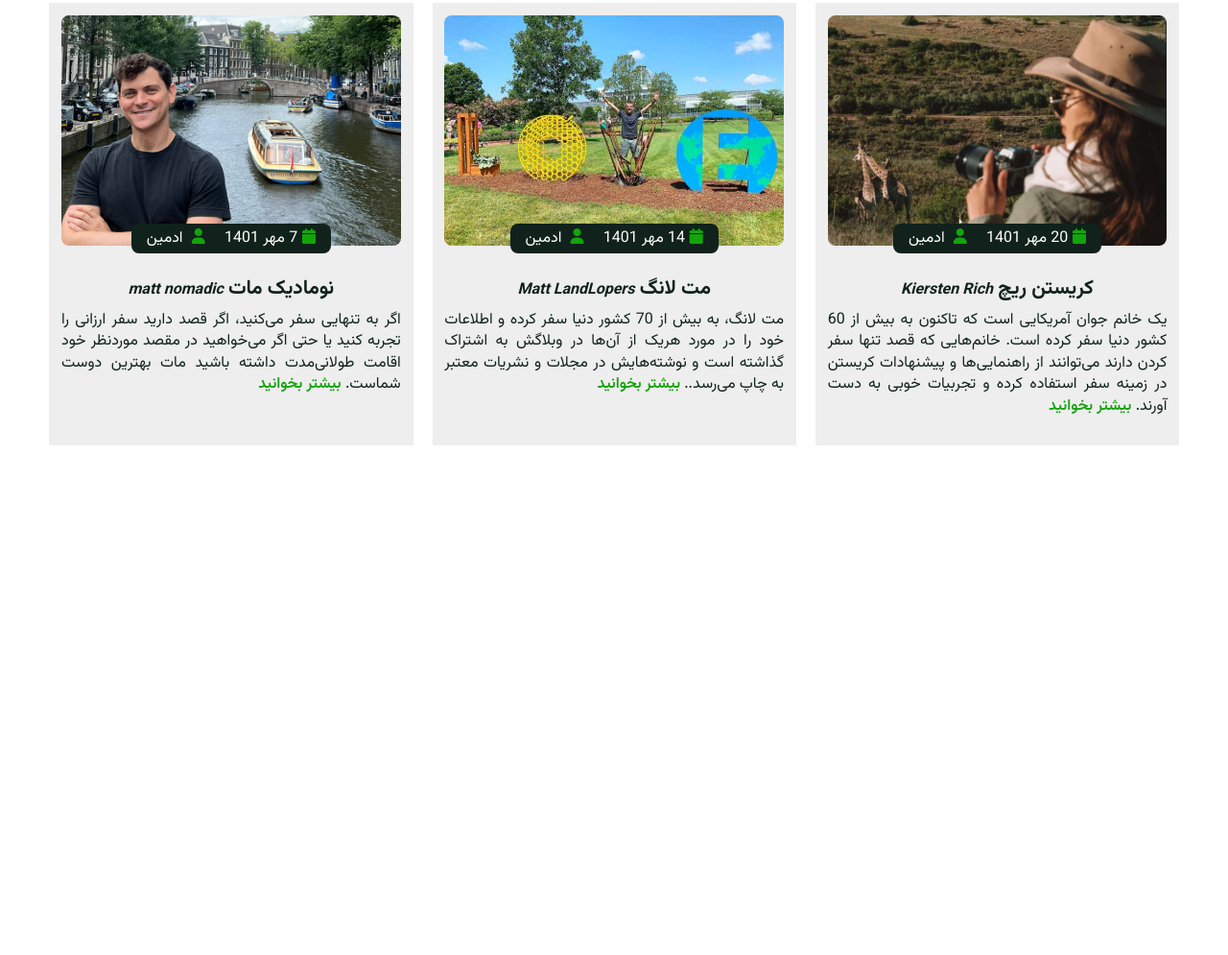
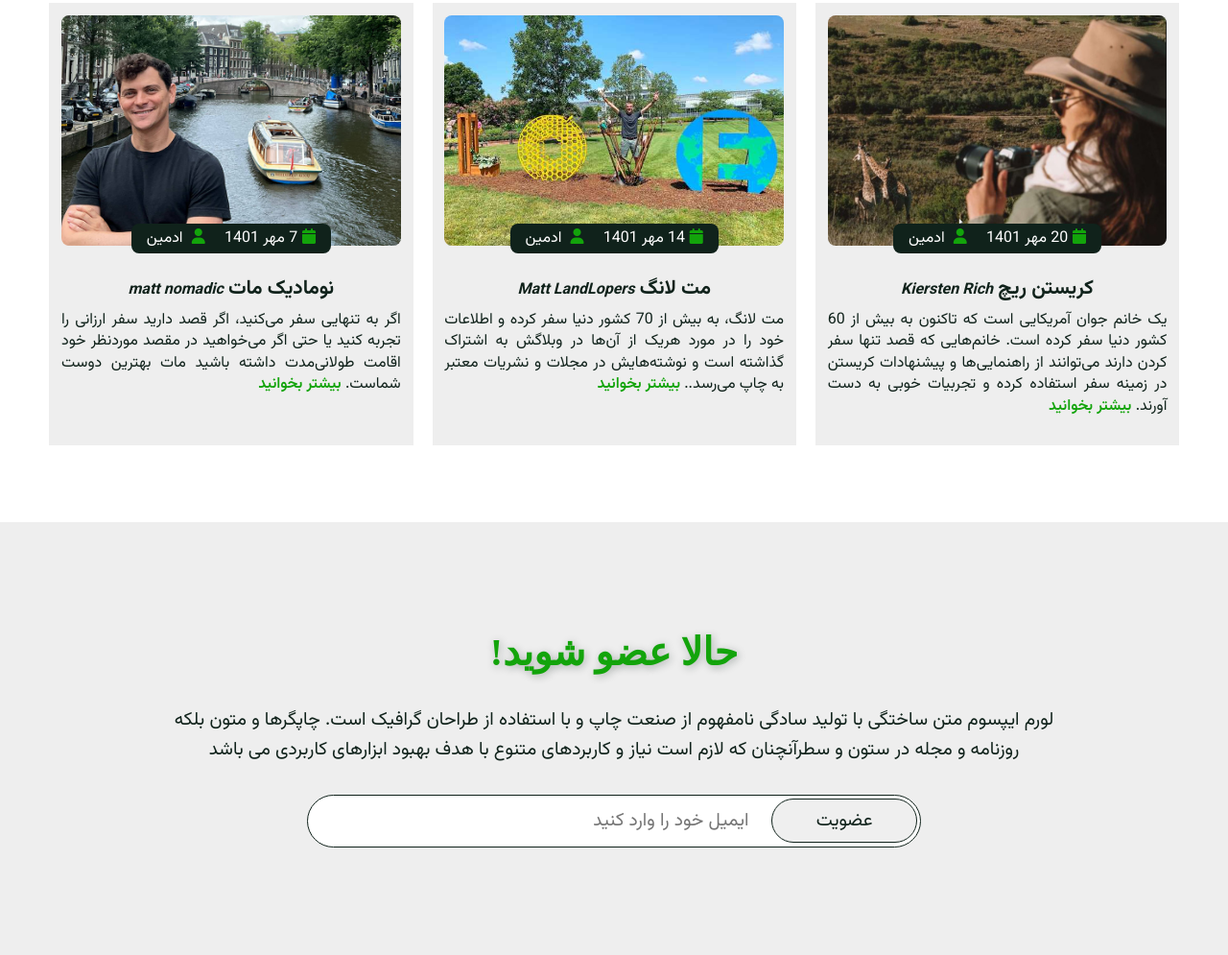
Before and after one commit to SamiraPourkhaligh/Irantour, a plain HTML site: page index.html in a window 1280 px wide. Shown: the part 5958-6953 px from the top of the page at 96% size. Before the commit the page ends 6502 px from the top, so only its background shows below. Drawn offline with nearby package versions, Linux system fonts and the light colour scheme; files whose address does not match are found by name; a web font is replaced by a local one.

Commit message:
Create newsletter section

```diff
--- a/css/style.scss
+++ b/css/style.scss
@@ -745,6 +745,62 @@ section {
   }
 }
 
+//  ==================== Newsletter
+.newsletter {
+  background: $light-bg;
+
+  .content {
+    max-width: 60rem;
+    margin: 1rem auto;
+
+    .heading {
+      direction: rtl;
+    }
+
+    p {
+      font-size: 1.2rem;
+      line-height: 1.6;
+      color: $black;
+      direction: rtl;
+      text-align: center;
+    }
+
+    form {
+      width: 40rem;
+      margin: 2rem auto;
+      background: $white;
+      border-radius: 5rem;
+      border: $border;
+      padding: 0.2rem;
+      display: flex;
+    }
+
+    .email {
+      width: 80%;
+      background: none;
+      text-transform: none;
+      font-size: 1.2rem;
+      color: $black;
+      padding: 0.5rem 1.5rem;
+      direction: rtl;
+    }
+
+    .submit {
+      width: 10rem;
+      border: $border;
+      font-size: 1.2rem;
+      cursor: pointer;
+      margin-top: 0;
+      border-radius: 5rem;
+
+      &:hover {
+        background: $black;
+        color: $white;
+      }
+    }
+  }
+}
+
 //  ==================== Media queries
 @media screen and (max-width: 1200px) {
   .header {
@@ -903,6 +959,14 @@ section {
       @include grid(18rem);
     }
   }
+
+  .newsletter {
+    .content {
+      form {
+        width: 30rem;
+      }
+    }
+  }
 }
 
 @media screen and (max-width: 576px) {
@@ -937,4 +1001,12 @@ section {
       display: none;
     }
   }
+
+  .newsletter {
+    .content {
+      form {
+        width: 25rem;
+      }
+    }
+  }
 }
--- a/index.html
+++ b/index.html
@@ -913,6 +913,28 @@
       </div>
     </section>
 
+    <!---------------------- newsletter section ---->
+    <section class="newsletter">
+      <div class="content">
+        <h1 class="heading">حالا عضو شوید!</h1>
+        <p>
+          لورم ایپسوم متن ساختگی با تولید سادگی نامفهوم از صنعت چاپ و با استفاده
+          از طراحان گرافیک است. چاپگرها و متون بلکه روزنامه و مجله در ستون و
+          سطرآنچنان که لازم است نیاز و کاربردهای متنوع با هدف بهبود ابزارهای
+          کاربردی می باشد
+        </p>
+
+        <form action="">
+          <input
+            type="email"
+            placeholder="ایمیل خود را وارد کنید"
+            class="email"
+          />
+          <input type="submit" value="عضویت" class="submit" />
+        </form>
+      </div>
+    </section>
+
     <!-- swiper js cdn link -->
     <script src="https://cdn.jsdelivr.net/npm/swiper@11/swiper-bundle.min.js"></script>
     <!-- custom js file link -->
```
Also changed, not shown: css/style.css, 1 other file.
